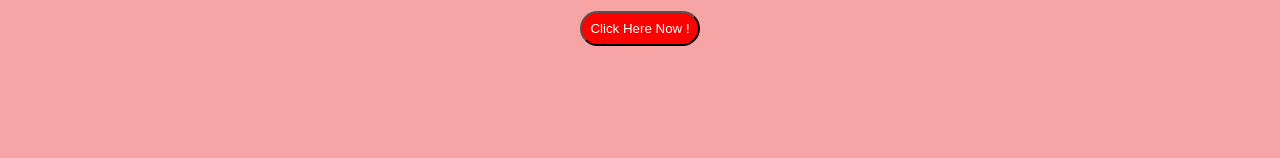
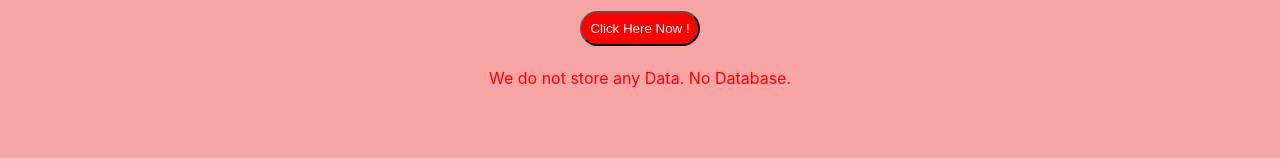
Before and after one commit to aashirwad01/lucky-birthdate-checker, a React (Create React App) app: page / in a window 1280 px wide. Shown: the part 643-801 px from the top of the page. Built offline with nearby package versions, Linux system fonts and the light colour scheme.

Commit message:
privacy message updated

```diff
--- a/src/App.css
+++ b/src/App.css
@@ -18,6 +18,10 @@ body{
   margin-bottom: 1rem;
   color: blue;
   background-color: red;
+
+}
+#line-4{
+  color: red;
 
 }
 
--- a/src/App.js
+++ b/src/App.js
@@ -70,6 +70,7 @@ function App() {
 </div>
 
     <h1 id="line-3">{state3}</h1>
+    <sh3 id="line-4">We do not store any Data. No Database.</sh3>
 
     <footer>
       <p> © | 2021 | aashirwad01</p>
```
